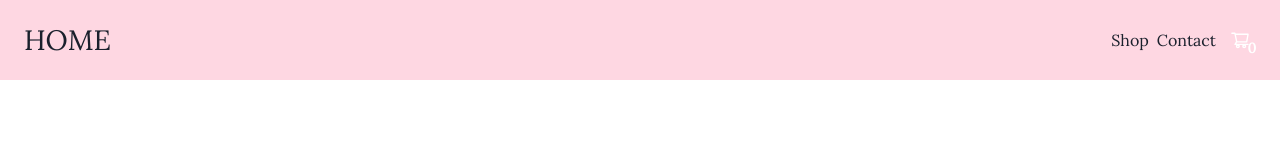
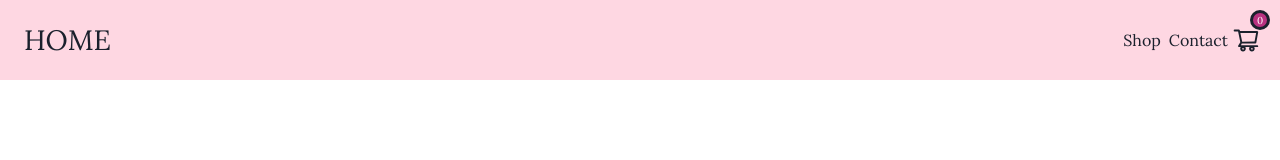
Before and after one commit to maridivi/e-commerce, a Next.js app: page / in a window 1280 px wide. Shown: the top 160 px of the page. Built offline with nearby package versions, Linux system fonts and the light colour scheme.

Commit message:
Cart icon style

```diff
--- a/components/Header.js
+++ b/components/Header.js
@@ -1,8 +1,6 @@
 import {
-  Avatar,
-  AvatarBadge,
-  extendTheme,
   HStack,
+  Icon,
   IconButton,
   Link,
   Menu,
@@ -67,19 +65,42 @@ export default function Header() {
           </HStack>
         )}
         <NextLink href="/cart">
-          <Avatar
-            icon={<AiOutlineShoppingCart cursor="pointer" />}
-            bg="transparent"
-            padding="0"
-            fontSize="xl"
-            size="sm"
-          >
-            <AvatarBadge borderColor="transparent">
-              <Text fontSize="sm" fontWeight="bold">
+          <Stack flex={1} alignItems="center" justifyContent="center">
+            <Icon
+              as={AiOutlineShoppingCart}
+              boxSize={7}
+              cursor="pointer"
+              position="relative"
+              mx={-1}
+            />
+            <Stack
+              style={{
+                position: "absolute",
+                backgroundColor: "",
+                border: "solid",
+                width: 20,
+                height: 20,
+                borderRadius: "100%",
+                right: 10,
+                top: +10,
+                alignItems: "center",
+                justifyContent: "center",
+                zIndex: 2,
+              }}
+              backgroundColor="pink.600"
+            >
+              <Text
+                style={{
+                  alignItems: "center",
+                  justifyContent: "center",
+                  color: "#FFFFFF",
+                  fontSize: 10,
+                }}
+              >
                 {cartItemsAmount}
               </Text>
-            </AvatarBadge>
-          </Avatar>
+            </Stack>
+          </Stack>
         </NextLink>
       </HStack>
     </Stack>
```
